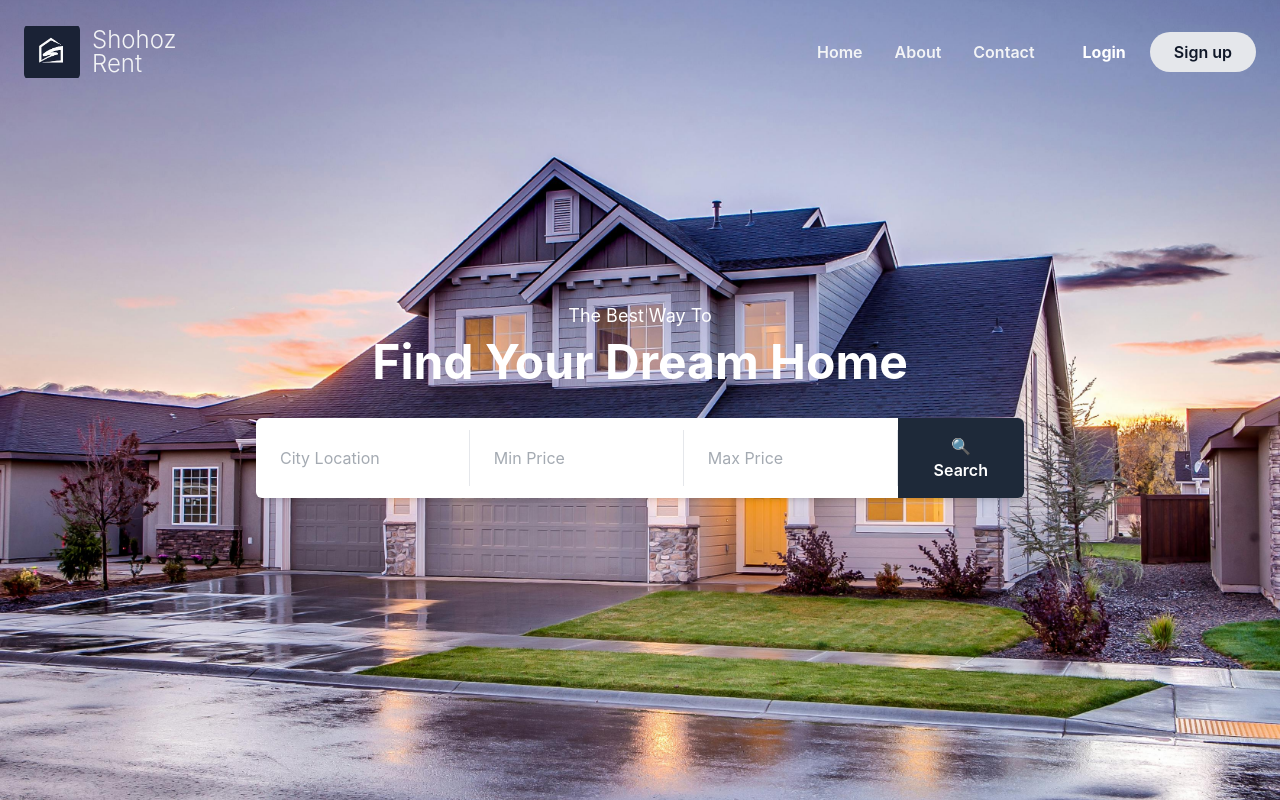
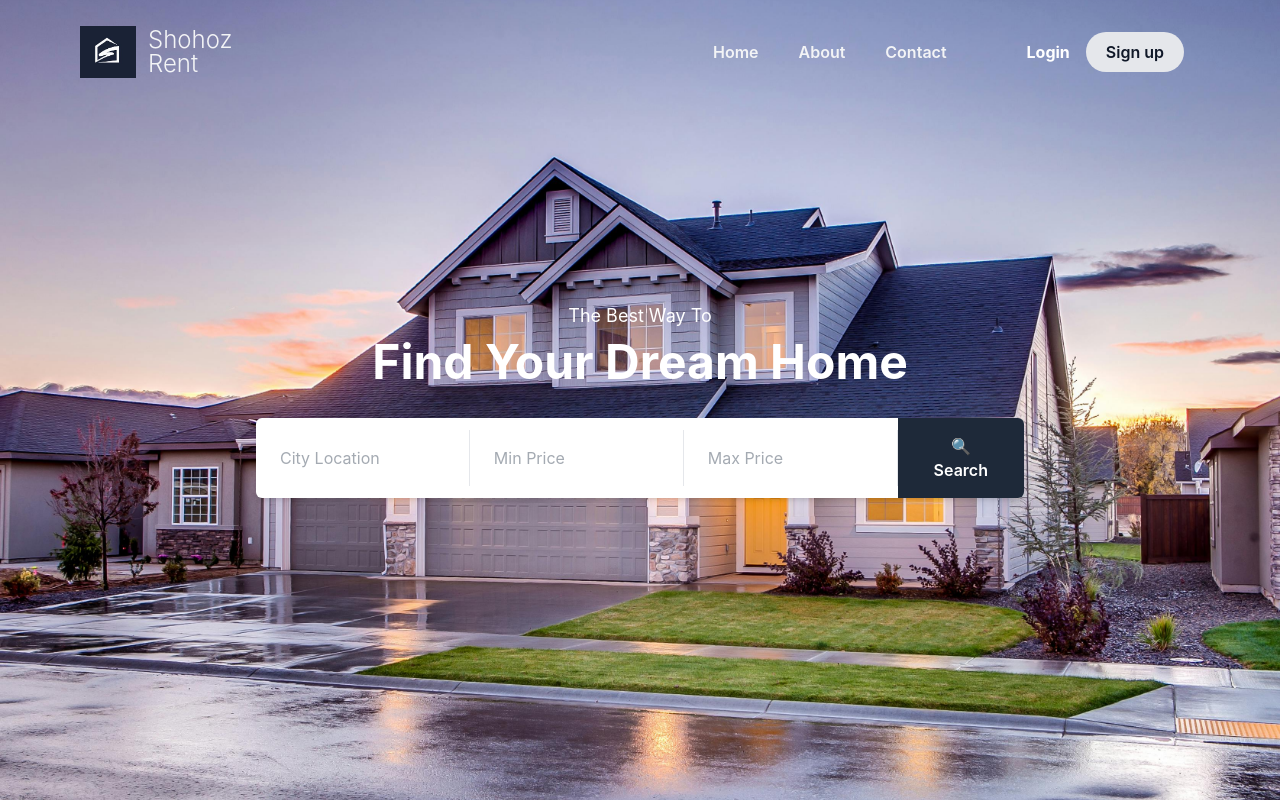
Before and after one commit to AbidNurAbdullah/shohoz-rent-frontend, a React app: page / in a window 1280 px wide. Built offline with nearby package versions, Linux system fonts and the light colour scheme; no server answers; the HTML template or start-up script is replaced by a standard one.

Commit message:
Fixed Navbar layout overflow issue

```diff
--- a/src/components/navbar.jsx
+++ b/src/components/navbar.jsx
@@ -15,31 +15,27 @@ const Navbar = () => {
 
   return (
     <header className="absolute top-0 left-0 w-full bg-transparent z-50">
-      {/* ml-30 সরিয়ে mx-auto এবং px-6 ব্যবহার করা হয়েছে যাতে স্ক্রিনের মাঝখানে থাকে */}
-      <div className="max-w-[1400px] mx-auto flex items-center justify-between py-6 px-6">
+      {/* ডিজাইন সেম রাখতে ml-30 এর বদলে px-10 ব্যবহার করা হয়েছে যা কন্টেন্টকে ভেতরে রাখবে */}
+      <div className="w-full flex items-center py-6 px-4 md:px-12 lg:px-20">
 
-        {/* Logo Section */}
-        <Link to="/" className="flex items-center space-x-3 shrink-0">
+        <Link to="/" className="flex items-center space-x-3">
           <img
             src="/logo.jpg"
             alt="Shohoz Rent Logo"
-            className="h-14 w-14 object-contain rounded-md"
+            className="h-14 w-14 object-contain"
           />
           <div>
             <h1 className="text-2xl font-light text-gray-100 leading-none">
               Shohoz
             </h1>
-            <p className="text-2xl font-light text-gray-100 leading-none">
+            <h1 className="text-2xl font-light text-gray-100 leading-none">
               Rent
-            </p>
+            </h1>
           </div>
         </Link>
 
-        {/* Right Section: Navigation + User Actions */}
-        <div className="flex items-center space-x-8 md:space-x-12">
-
-          {/* Navigation Links - Hidden on very small screens for better UI */}
-          <nav className="hidden sm:flex items-center space-x-8 font-semibold">
+        <div className="flex-1 flex items-center justify-end">
+          <nav className="flex space-x-10 font-semibold">
             <Link
               to="/"
               className="text-gray-100 hover:text-yellow-400 transition"
@@ -60,11 +56,11 @@ const Navbar = () => {
             </Link>
           </nav>
 
-          {/* User Profile / Auth Buttons */}
-          <div className="flex items-center">
+          {/* এখানে ml-27 এর বদলে gap ব্যবহার করা হয়েছে যাতে ডিজাইন সেম থাকে কিন্তু ওভারফ্লো না হয় */}
+          <div className="flex items-center space-x-4 ml-10 md:ml-20 mr-4">
             {currentUser ? (
-              <div className="flex items-center space-x-4">
-                <span className="text-white text-lg font-semibold hidden lg:inline">
+              <div className="flex items-center space-x-3">
+                <span className="text-white text-xl font-semibold hidden md:inline">
                   {currentUser.username}
                 </span>
                 <Link to="/profile">
@@ -82,7 +78,7 @@ const Navbar = () => {
                 </Link>
               </div>
             ) : (
-              <div className="flex items-center space-x-6">
+              <div className="flex items-center space-x-4">
                 <Link
                   to="/login"
                   className="text-white font-bold hover:text-yellow-400 transition"
@@ -91,7 +87,7 @@ const Navbar = () => {
                 </Link>
                 <Link
                   to="/signup"
-                  className="bg-gray-200 text-gray-900 px-6 py-2 rounded-full font-semibold hover:bg-white transition whitespace-nowrap"
+                  className="bg-gray-200 text-gray-900 px-5 py-2 rounded-full font-semibold hover:bg-white transition"
                 >
                   Sign up
                 </Link>
```
